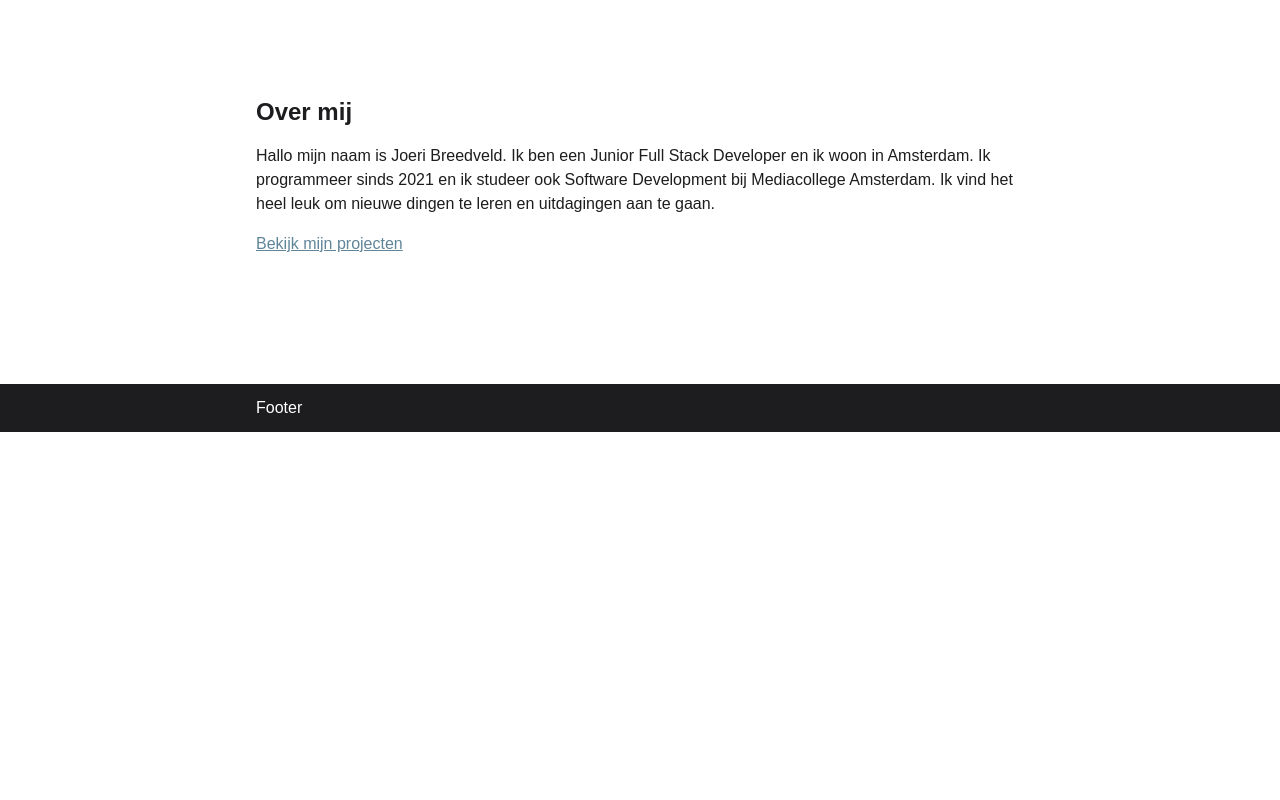
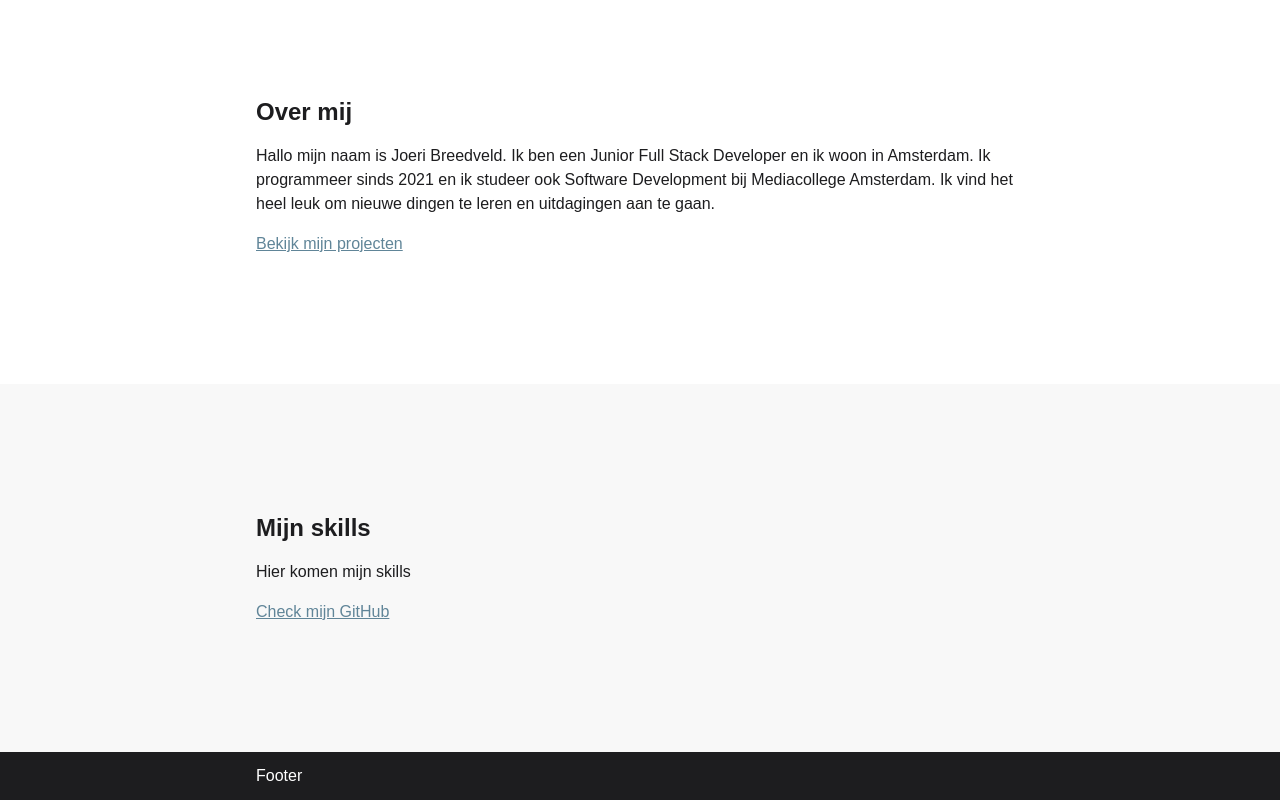
Before and after one commit to joeribreedveld/portfolio-website-v4, a Next.js app: page / in a window 1280 px wide. Shown: the part 832-1632 px from the top of the page. Before the commit the page ends 1264 px from the top, so only its background shows below. Built offline with nearby package versions, Linux system fonts and the light colour scheme.

Commit message:
feat(skills): add skills category with starter content

```diff
--- /dev/null
+++ b/categories/Skills.tsx
@@ -0,0 +1,17 @@
+// Imports
+
+// Functions
+function Skills() {
+	return (
+		<>
+			<section className='page-padding-x page-padding-y bg-gray'>
+				<h2 className='font-bold text-2xl mb-4'>Mijn skills</h2>
+				<p className='mb-4'>Hier komen mijn skills</p>
+				<p className='text-primary underline'>Check mijn GitHub</p>
+			</section>
+		</>
+	)
+}
+
+// Exports
+export default Skills
--- a/pages/index.tsx
+++ b/pages/index.tsx
@@ -2,6 +2,7 @@
 import type { NextPage } from "next"
 import About from "../categories/About"
 import Hero from "../categories/Hero"
+import Skills from "../categories/Skills"
 
 // Functions
 const Home: NextPage = () => {
@@ -9,6 +10,7 @@ const Home: NextPage = () => {
 		<>
 			<Hero />
 			<About />
+			<Skills />
 		</>
 	)
 }
```
